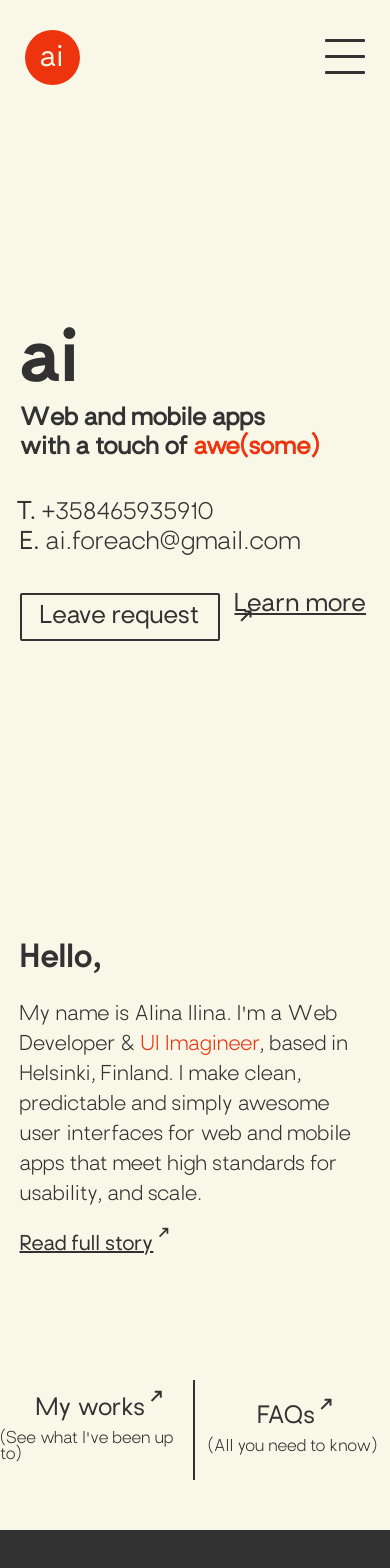
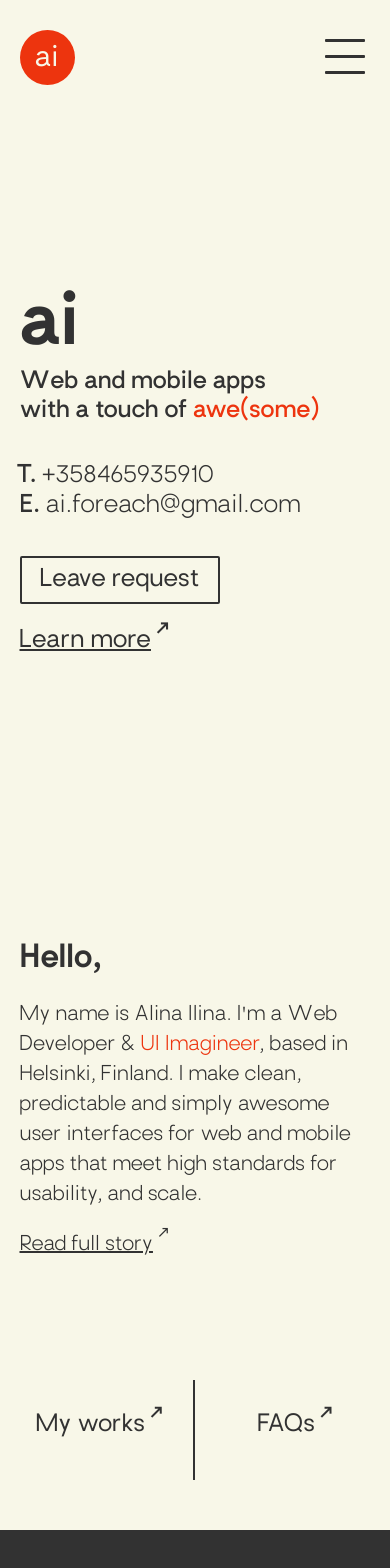
Before and after one commit to alinailina/Cover-Letter, a React (Create React App) app: page / in a window 390 px wide. Shown: the top 1568 px of the page. Built offline with nearby package versions, Linux system fonts and the light colour scheme.

Commit message:
Fixing mobile issues

```diff
--- a/src/components/index.scss
+++ b/src/components/index.scss
@@ -102,7 +102,7 @@ nav {
 
     @include phone {
       top: 30px;
-      left: 25px;
+      left: 20px;
     }
 
     p {
@@ -372,7 +372,7 @@ aside {
       }
 
       p {
-        font-size: 1rem;
+        display: none;
       }
 
       &:first-child {
--- a/src/layout/FAQ/index.jsx
+++ b/src/layout/FAQ/index.jsx
@@ -15,7 +15,7 @@ const FAQ = () => {
         <h2>FAQs</h2>
       </header>
       <section>
-        <p>What's up? Tell me.</p>
+        <p>How can I help?</p>
       </section>
       <Acc />
       <section className="form">
--- a/src/layout/Portfolio.jsx
+++ b/src/layout/Portfolio.jsx
@@ -15,7 +15,7 @@ const Portfolio = () => {
           I'm working on something very interesting here. Check back in a bit,
           or get notified when it's ready!{" "}
         </p>
-        <form name="get-update" method="POST">
+        <form name="get-update" method="post">
           <input type="hidden" name="form-name" value="get-update" />{" "}
           <label>
             Your email:
--- a/src/layout/css/Home.module.scss
+++ b/src/layout/css/Home.module.scss
@@ -18,6 +18,7 @@
 
     // Tagline
     h2 {
+      font-family: $medium;
       font-size: 3rem;
       line-height: 1.25;
       padding: 5px 0 25px;
@@ -116,7 +117,7 @@
 
       // Tagline
       h2 {
-        font-family: $medium;
+        font-family: $semi-bold;
         font-size: 6vw;
         line-height: 1.25;
         padding: 5px 0 25px;
@@ -138,7 +139,7 @@
           text-decoration: none;
 
           span {
-            font-family: $medium;
+            font-family: $semi-bold;
           }
 
           &:first-of-type {
@@ -155,8 +156,9 @@
       // CTA
       > div:last-of-type {
         display: flex;
-        //flex-direction: column;
-        //align-items: flex-start;
+        flex-direction: column;
+        align-items: flex-start;
+        padding: 25px 0;
 
         // Leave request
         input[type="submit"] {
@@ -232,7 +234,7 @@
       }
 
       a {
-        font-family: $medium;
+        //font-family: $medium;
         font-size: 1.5rem;
         color: $black;
         text-decoration: underline;
```
